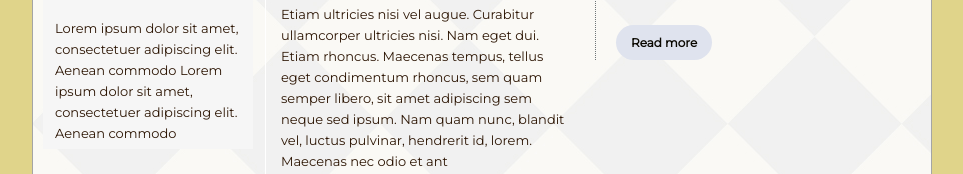
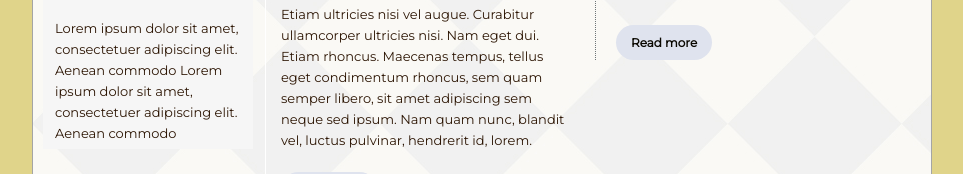
Before and after one commit to mohd-sahil/tacky-truck, a plain HTML site: page tacky truck/index.html in a window 1280 px wide. Shown: the part 626-800 px from the top of the page, without its empty margins (158-1121 px from the left). Drawn offline with Linux system fonts and the light colour scheme.

Commit message:
modified index.html

```diff
--- a/tacky truck/index.html
+++ b/tacky truck/index.html
@@ -91,7 +91,7 @@ viverra quis, feugiat a, tellus. Phasellus viverra nulla ut metus varius
 ultricies nisi. Nam eget dui. Etiam rhoncus. Maecenas tempus, tellus
 eget condimentum rhoncus, sem quam semper libero, sit amet adipiscing
 sem neque sed ipsum. Nam quam nunc, blandit vel, luctus pulvinar,
-hendrerit id, lorem. Maecenas nec odio et ant</p>
+hendrerit id, lorem.</p>
          <br>
          <p><a href="#" class="btn">Read more</a></p>
         </div>
```
